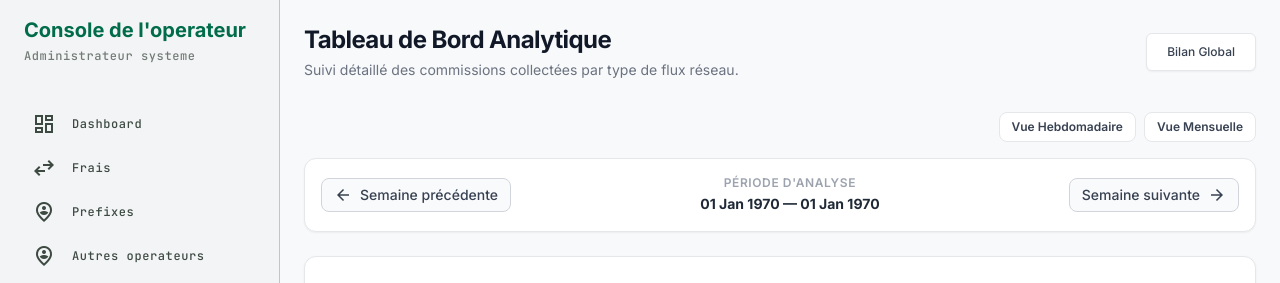
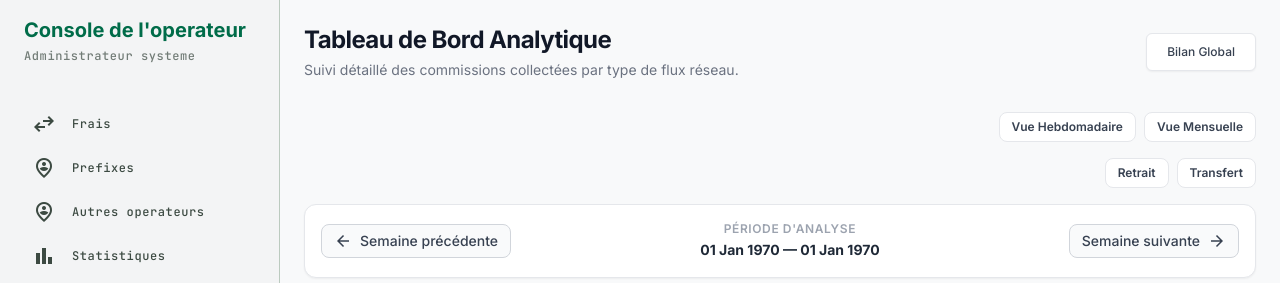
Before and after one commit to Indra-Ramp/Operateur, a CodeIgniter 4 app: the page made by app/Views/operateur/stats.php in a window 1280 px wide. Shown: the top 283 px of the page. Run offline with PHP 8.4 and a stand-in for CodeIgniter, Linux system fonts and the light colour scheme; the template is opened without the code that fills it, so the values that code supplies are empty; some libraries are stand-ins or nearby versions.

Commit message:
AAAAAAAAAA

```diff
--- a/app/Controllers/FraisController.php
+++ b/app/Controllers/FraisController.php
@@ -122,6 +122,7 @@
             $weekOffsetParam = $this->request->getGet('week_offset');
             $monthOffsetParam = $this->request->getGet('month_offset');
             $isGlobalMode = ($weekOffsetParam === null && $monthOffsetParam === null);
+            $idType = $this->request->getGet('id_type');
 
             if (!$isGlobalMode) {
                 $currentDate = new \DateTime();
@@ -162,7 +163,7 @@
                 $endDate   = 'Aujourd\'hui';
             }
 
-            $globalStats = $operationModel->getStat($startDate, $endDate, $isGlobalMode);
+            $globalStats = $operationModel->getStat($startDate, $endDate, $isGlobalMode, $idType);
 
             $wFees = (float)($globalStats['withdrawalFees'] ?? 0);
             $wCount = (int)($globalStats['withdrawalCount'] ?? 0);
@@ -180,7 +181,7 @@
             $transactionCount = $wCount + $totalTransferCount;
             $averageFee = $transactionCount > 0 ? round($totalFees / $transactionCount) : 0;
 
-            $graphRows = $operationModel->getGraphStat($graphStartDate, $graphEndDate);
+            $graphRows = $operationModel->getGraphStat($graphStartDate, $graphEndDate, $idType);
             $indexedGraph = [];
             foreach ($graphRows as $row) {
                 $indexedGraph[$row['date_jour']] = $row;
@@ -204,6 +205,7 @@
             }
 
             $data = [
+                'op' => $idType,
                 'activePage'          => 'stats',
                 'isGlobalMode'        => $isGlobalMode,
                 'viewType'            => $viewType,
--- a/app/Views/operateur/modal.php
+++ b/app/Views/operateur/modal.php
@@ -157,13 +157,7 @@
                 ?>
 
                 <!-- Lien Dashboard -->
-                <a class="<?= $baseClass ?> <?= ($activePage === 'dashboard') ? $activeClass : $inactiveClass ?>"
-                href="<?= base_url('/dashboard') ?>">
-                    <span class="material-symbols-outlined" style="font-variation-settings: 'FILL' <?= ($activePage === 'dashboard') ? '1' : '0' ?>;">
-                        dashboard
-                    </span>
-                    <span class="font-label-md text-label-md">Dashboard</span>
-                </a>
+
 
                 <!-- Lien Frais -->
                 <a class="<?= $baseClass ?> <?= ($activePage === 'frais') ? $activeClass : $inactiveClass ?>"
--- a/app/Views/operateur/stats.php
+++ b/app/Views/operateur/stats.php
@@ -49,6 +49,17 @@
     <a href="<?= base_url('operateur/stats?view_type=month&month_offset=0') ?>"
        class="px-3 py-1.5 text-xs font-semibold rounded-lg border <?= $viewType === 'month' ? 'bg-gray-950 text-white border-gray-950' : 'bg-white text-gray-700 border-gray-200 hover:bg-gray-50' ?>">
         Vue Mensuelle
+    </a>
+</div>
+
+<div class="flex justify-end gap-2 mb-4">
+    <a href="<?= base_url('operateur/stats?id_type=1') ?>"
+       class="px-3 py-1.5 text-xs font-semibold rounded-lg border <?= $op === '1' ? 'bg-gray-950 text-white border-gray-950' : 'bg-white text-gray-700 border-gray-200 hover:bg-gray-50' ?>">
+        Retrait
+    </a>
+    <a href="<?= base_url('operateur/stats?id_type=2') ?>"
+       class="px-3 py-1.5 text-xs font-semibold rounded-lg border <?= $op === '2' ? 'bg-gray-950 text-white border-gray-950' : 'bg-white text-gray-700 border-gray-200 hover:bg-gray-50' ?>">
+        Transfert
     </a>
 </div>
 
```
Also changed, not shown: Taches.md (+2 -1 lines), app/Models/OperationModel.php (+9 -2 lines).
